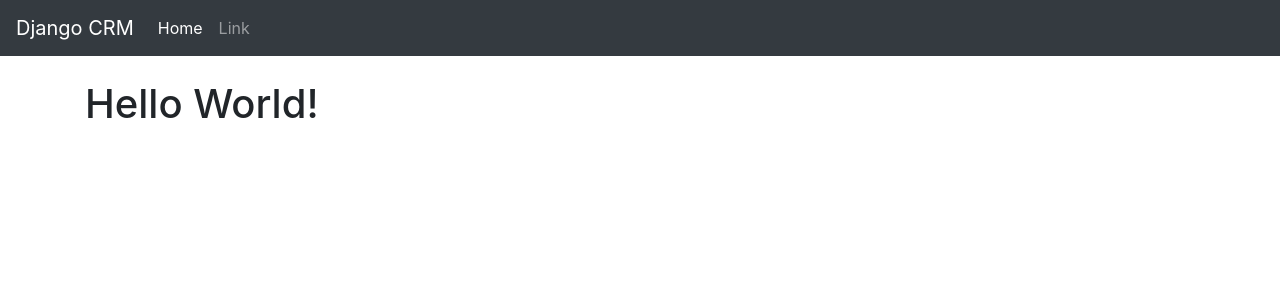
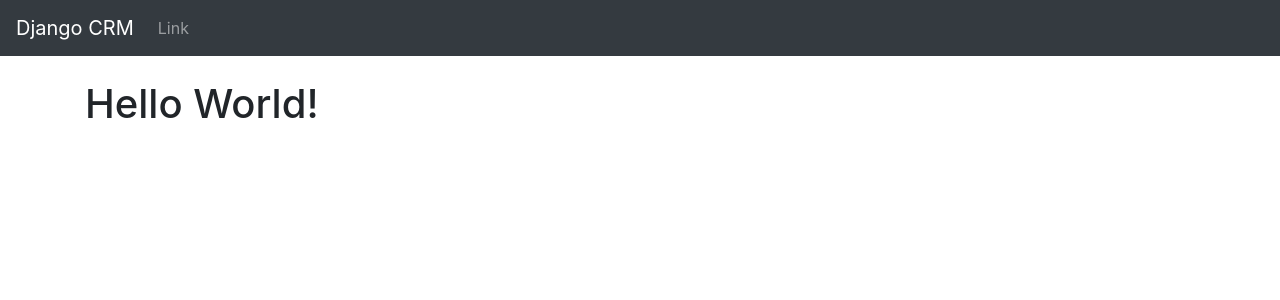
Before and after one commit to fuadeyuboglu/Django-CRM, a Django app: page / in a window 1280 px wide. Shown: the top 300 px of the page. Run offline with Django 4.2, Linux system fonts and the light colour scheme.

Commit message:
Removed the home link from navbar

```diff
--- a/website/templates/navbar.html
+++ b/website/templates/navbar.html
@@ -6,9 +6,6 @@
 
     <div class="collapse navbar-collapse" id="navbarSupportedContent">
       <ul class="navbar-nav mr-auto">
-        <li class="nav-item active">
-          <a class="nav-link" href="#">Home <span class="sr-only">(current)</span></a>
-        </li>
         <li class="nav-item">
           <a class="nav-link" href="#">Link</a>
         </li>
```
